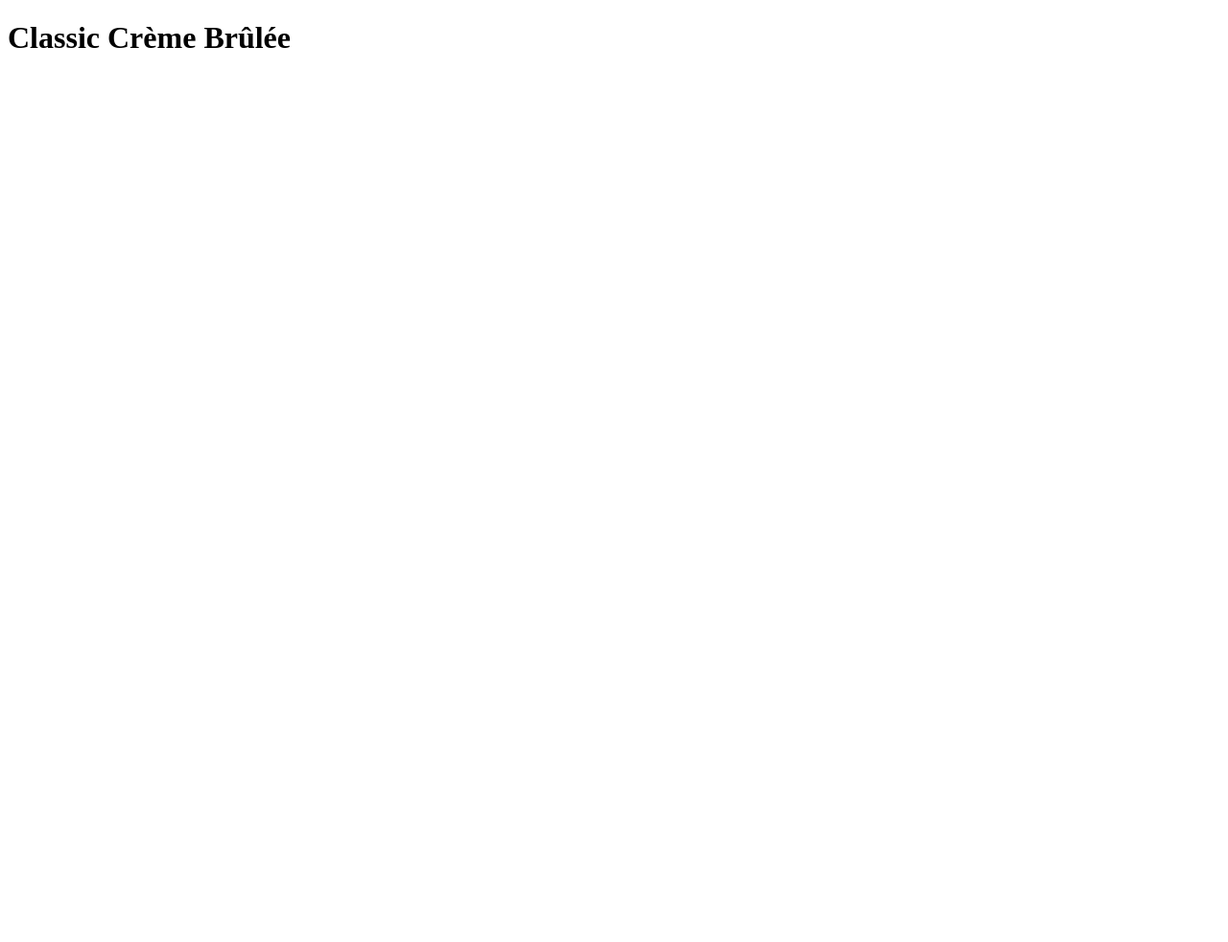
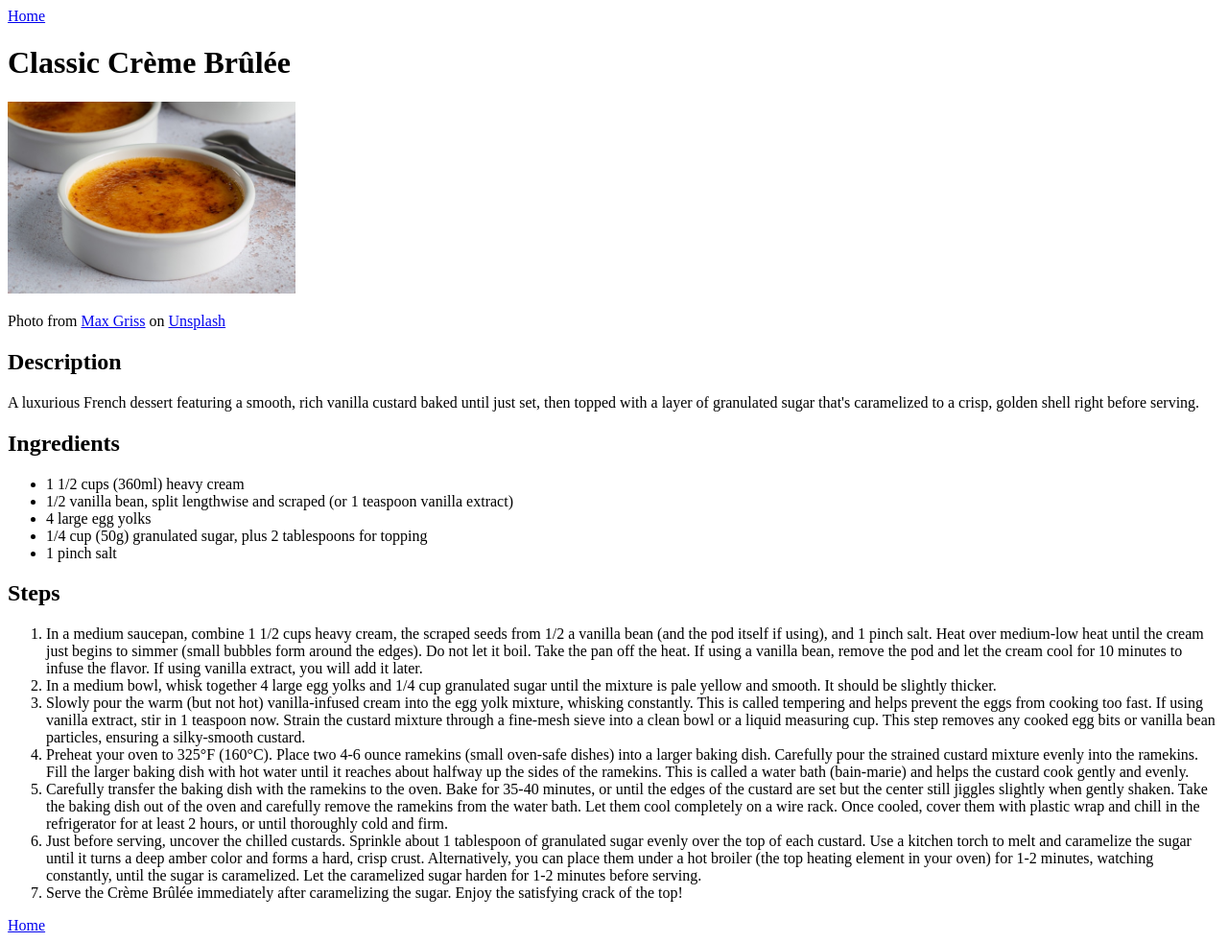
Before and after one commit to NassimSadik/odin-recipes, a plain HTML site: page recipes/creme-brulee.html in a window 1280 px wide. Shown: the whole page at 96% size. Before the commit the page ends 800 px from the top, so only its background shows below. Drawn offline with Linux system fonts and the light colour scheme.

Commit message:
Complete recipe page creme-brulee.html content

```diff
--- a/recipes/creme-brulee.html
+++ b/recipes/creme-brulee.html
@@ -3,9 +3,101 @@
   <head>
     <meta charset="UTF-8" />
     <meta name="viewport" content="width=device-width, initial-scale=1.0" />
-    <title>Odin Recipes</title>
+    <title>Classic Crème Brûlée | Odin Recipes</title>
   </head>
   <body>
+    <a href="../index.html">Home</a>
     <h1 lang="fr">Classic Crème Brûlée</h1>
+    <img
+      src="../images/creme-brulee.jpg"
+      alt="Photo of the finished dish"
+      height="200px"
+    />
+    <p>
+      Photo from
+      <a
+        href="https://unsplash.com/fr/@grissphoto?utm_source=unsplash&utm_medium=referral&utm_content=creditCopyText"
+        >Max Griss</a
+      >
+      on
+      <a
+        href="https://unsplash.com/fr/photos/bol-en-ceramique-blanche-avec-soupe-brune-DCFt4KA0EuM?utm_source=unsplash&utm_medium=referral&utm_content=creditCopyText"
+        >Unsplash</a
+      >
+    </p>
+    <h2>Description</h2>
+    <p>
+      A luxurious French dessert featuring a smooth, rich vanilla custard baked
+      until just set, then topped with a layer of granulated sugar that's
+      caramelized to a crisp, golden shell right before serving.
+    </p>
+    <h2>Ingredients</h2>
+    <ul>
+      <li>1 1/2 cups (360ml) heavy cream</li>
+      <li>
+        1/2 vanilla bean, split lengthwise and scraped (or 1 teaspoon vanilla
+        extract)
+      </li>
+      <li>4 large egg yolks</li>
+      <li>1/4 cup (50g) granulated sugar, plus 2 tablespoons for topping</li>
+      <li>1 pinch salt</li>
+    </ul>
+    <h2>Steps</h2>
+    <ol>
+      <li>
+        In a medium saucepan, combine 1 1/2 cups heavy cream, the scraped seeds
+        from 1/2 a vanilla bean (and the pod itself if using), and 1 pinch salt.
+        Heat over medium-low heat until the cream just begins to simmer (small
+        bubbles form around the edges). Do not let it boil. Take the pan off the
+        heat. If using a vanilla bean, remove the pod and let the cream cool for
+        10 minutes to infuse the flavor. If using vanilla extract, you will add
+        it later.
+      </li>
+      <li>
+        In a medium bowl, whisk together 4 large egg yolks and 1/4 cup
+        granulated sugar until the mixture is pale yellow and smooth. It should
+        be slightly thicker.
+      </li>
+      <li>
+        Slowly pour the warm (but not hot) vanilla-infused cream into the egg
+        yolk mixture, whisking constantly. This is called tempering and helps
+        prevent the eggs from cooking too fast. If using vanilla extract, stir
+        in 1 teaspoon now. Strain the custard mixture through a fine-mesh sieve
+        into a clean bowl or a liquid measuring cup. This step removes any
+        cooked egg bits or vanilla bean particles, ensuring a silky-smooth
+        custard.
+      </li>
+      <li>
+        Preheat your oven to 325°F (160°C). Place two 4-6 ounce ramekins (small
+        oven-safe dishes) into a larger baking dish. Carefully pour the strained
+        custard mixture evenly into the ramekins. Fill the larger baking dish
+        with hot water until it reaches about halfway up the sides of the
+        ramekins. This is called a water bath (bain-marie) and helps the custard
+        cook gently and evenly.
+      </li>
+      <li>
+        Carefully transfer the baking dish with the ramekins to the oven. Bake
+        for 35-40 minutes, or until the edges of the custard are set but the
+        center still jiggles slightly when gently shaken. Take the baking dish
+        out of the oven and carefully remove the ramekins from the water bath.
+        Let them cool completely on a wire rack. Once cooled, cover them with
+        plastic wrap and chill in the refrigerator for at least 2 hours, or
+        until thoroughly cold and firm.
+      </li>
+      <li>
+        Just before serving, uncover the chilled custards. Sprinkle about 1
+        tablespoon of granulated sugar evenly over the top of each custard. Use
+        a kitchen torch to melt and caramelize the sugar until it turns a deep
+        amber color and forms a hard, crisp crust. Alternatively, you can place
+        them under a hot broiler (the top heating element in your oven) for 1-2
+        minutes, watching constantly, until the sugar is caramelized. Let the
+        caramelized sugar harden for 1-2 minutes before serving.
+      </li>
+      <li>
+        Serve the Crème Brûlée immediately after caramelizing the sugar. Enjoy
+        the satisfying crack of the top!
+      </li>
+    </ol>
+    <a href="../index.html">Home</a>
   </body>
 </html>
```
Also changed, not shown: index.html (+1 -0 lines), images/creme-brulee.jpg (added).
